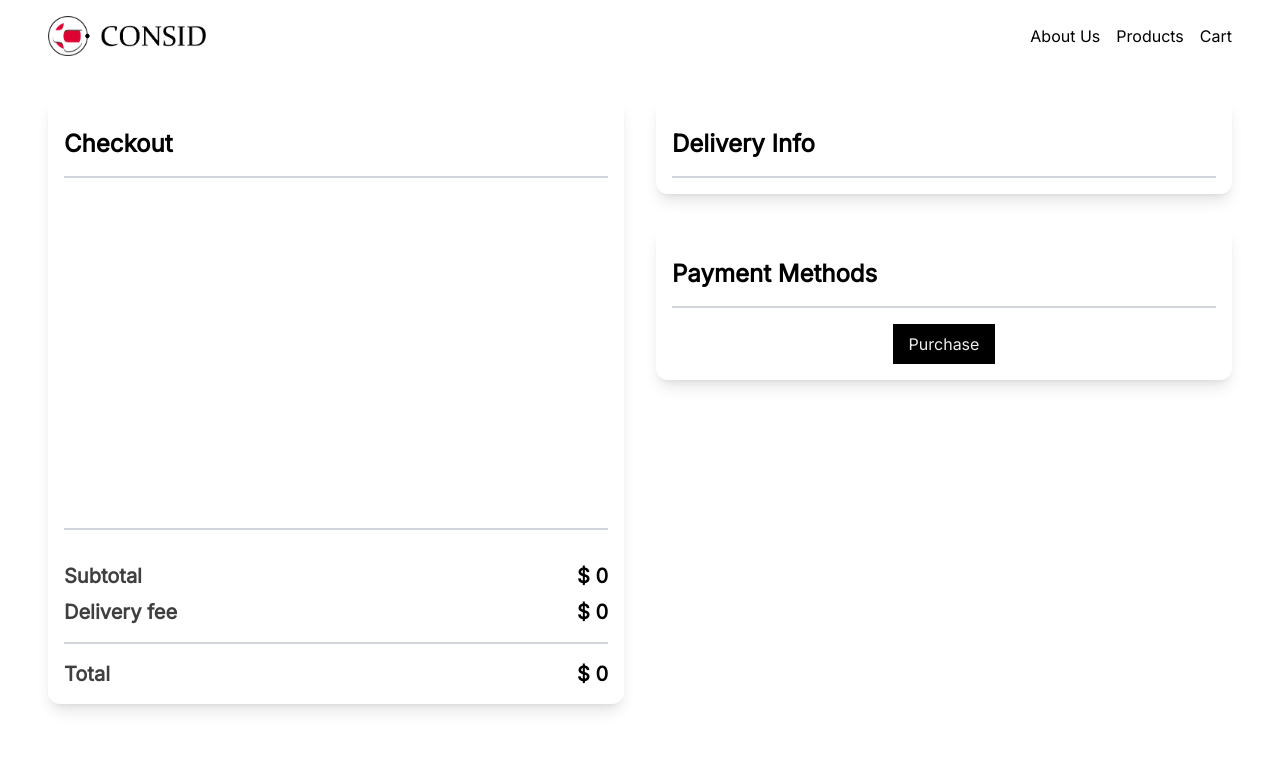
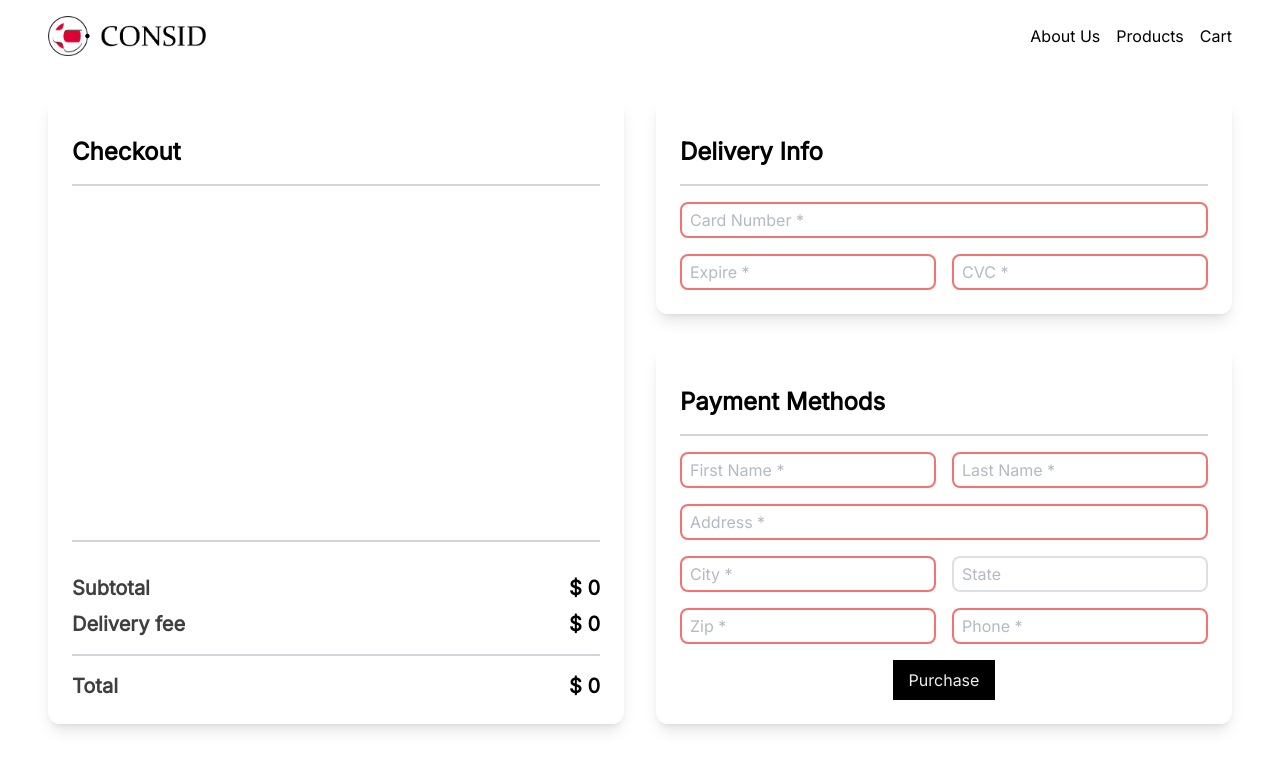
Before and after one commit to GITZMBE/uppgift-frontend-nextjs, a Next.js app in the folder next/: page /checkout in a window 1280 px wide. Shown: the top 770 px of the page. Built offline with nearby package versions, Linux system fonts and the light colour scheme.

Commit message:
Add custom Input component in checkout page

```diff
--- a/next/app/checkout/page.tsx
+++ b/next/app/checkout/page.tsx
@@ -1,19 +1,40 @@
 "use client";
 
 import CartItemRecord from "@/src/components/CartItemRecord";
+import {Input} from "@/src/components";
 import CartItem from "@/src/models/cartItem";
 import { cartState, getCartValue } from "@/src/recoil";
 import Link from "next/link";
-import React from "react";
+import React, { useState } from "react";
 import { useRecoilState } from "recoil";
+import { useRouter } from "next/navigation";
 
 const CheckoutPage = () => {
+  const router = useRouter();
+
   const [cart, setCart] = useRecoilState(cartState);
   const deliveryFee = 0;
+  const [input, setInput] = useState({
+    cardNumber: "",
+    expire: "",
+    cvc: "",
+    firstName: "",
+    lastName: "",
+    address: "",
+    city: "",
+    state: "",
+    zip: "",
+    phone: ""
+  });
+
+  const handleSubmit = (e: React.FormEvent<HTMLFormElement>) => {
+    e.preventDefault();
+    router.push('/order_confirmation');
+  };
 
   return (
-    <div className='w-full h-screen flex gap-8 py-24 px-4 sm:px-8 md:px-12'>
-      <div className='w-full lg:max-w-[45vw] flex flex-col gap-4 p-4 shadow-lg rounded-xl'>
+    <div className='w-full min-h-screen flex gap-8 py-24 px-4 sm:px-8 md:px-12'>
+      <div className='w-full lg:max-w-[45vw] flex flex-col gap-4 p-6 shadow-lg rounded-xl'>
         <h2 className='text-2xl font-bold py-4 border-b-2 border-gray-300'>
           Checkout
         </h2>
@@ -46,24 +67,46 @@ const CheckoutPage = () => {
         </div>
       </div>
       <div className='w-full flex flex-col gap-8'>
-        <div className='flex flex-col gap-4 p-4 shadow-lg rounded-xl'>
+        <div className='flex flex-col gap-4 p-6 shadow-lg rounded-xl'>
           <h2 className='text-2xl font-bold border-b-2 py-4 border-gray-300'>
-            {" "}
             Delivery Info
           </h2>
+          <div className='flex flex-col gap-4'>
+            <div className="flex gap-4">
+              <Input name="cardNumber" value={input} setValue={setInput} placeholder="Card Number" pattern="^(?:\d{4}[- ]?){3}\d{4}$" required={true} />
+            </div>
+            <div className="flex gap-4">
+              <Input name="expire" value={input} setValue={setInput} placeholder="Expire" pattern="^(0[1-9]|1[0-2])\/([0-9]{2})$" required={true} />
+              <Input name="cvc" value={input} setValue={setInput} placeholder="CVC" pattern="^(?!000)\d{3,4}$" required={true} />
+            </div>
+          </div>
         </div>
-        <div className='flex flex-col gap-4 p-4 shadow-lg rounded-xl'>
+        <div className='flex flex-col gap-4 p-6 shadow-lg rounded-xl'>
           <h2 className='text-2xl font-bold border-b-2 py-4 border-gray-300'>
             Payment Methods
           </h2>
-          <div className="w-full flex flex-col items-center">
-            <Link
-            href='/order_confirmation'
-            className='py-2 px-4 bg-black text-light hover:text-white'
-            >
-              Purchase
-            </Link>
-          </div>
+          <form className="space-y-4" id="paymentForm" onSubmit={handleSubmit}>
+            <div className="flex gap-4">
+              <Input name="firstName" value={input} setValue={setInput} placeholder="First Name" pattern="^[A-Za-z]+(?:[-' ][A-Za-z]+)?$" required={true} />
+              <Input name="lastName" value={input} setValue={setInput} placeholder="Last Name" pattern="^[A-Za-z]+(?:[-' ][A-Za-z]+)?$" required={true} />
+            </div>
+            <div className="flex gap-4">
+              <Input name="address" value={input} setValue={setInput} placeholder="Address" pattern="^[a-öA-Ö]+\w\s\d+$" required={true} />
+            </div>
+            <div className="flex gap-4">
+              <Input name="city" value={input} setValue={setInput} placeholder="City" pattern="^[A-Za-z]+(?:[-' ][A-Za-z]+)?$" required={true} />
+              <Input name="state" value={input} setValue={setInput} placeholder="State" pattern="^(?:AL|AK|AZ|AR|CA|CO|CT|DE|FL|GA|HI|ID|IL|IN|IA|KS|KY|LA|ME|MD|MA|MI|MN|MS|MO|MT|NE|NV|NH|NJ|NM|NY|NC|ND|OH|OK|OR|PA|RI|SC|SD|TN|TX|UT|VT|VA|WA|WV|WI|WY|Alabama|Alaska|Arizona|Arkansas|California|Colorado|Connecticut|Delaware|Florida|Georgia|Hawaii|Idaho|Illinois|Indiana|Iowa|Kansas|Kentucky|Louisiana|Maine|Maryland|Massachusetts|Michigan|Minnesota|Mississippi|Missouri|Montana|Nebraska|Nevada|New Hampshire|New Jersey|New Mexico|New York|North Carolina|North Dakota|Ohio|Oklahoma|Oregon|Pennsylvania|Rhode Island|South Carolina|South Dakota|Tennessee|Texas|Utah|Vermont|Virginia|Washington|West Virginia|Wisconsin|Wyoming)$" />
+            </div>
+            <div className="flex gap-4">
+              <Input name="zip" value={input} setValue={setInput} placeholder="Zip" pattern="^\d{3}\s?\d{2}$" required={true} />
+              <Input name="phone" value={input} setValue={setInput} placeholder="Phone" pattern="^\d{10}$" required={true} />
+            </div>
+            <div className="w-full flex flex-col items-center">
+              <button type="submit" className='py-2 px-4 bg-black text-light hover:text-white'>
+                Purchase
+              </button>
+            </div>
+          </form>
         </div>
       </div>
     </div>
--- a/next/src/components/Input.tsx
+++ b/next/src/components/Input.tsx
@@ -18,7 +18,7 @@ export const Input = ({ placeholder, value, setValue, pattern, name, required }:
 
   return (
     <input
-      className={`w-full py-1 px-2 rounded-lg border-2 opacity-75 focus:opacity-100 outline-none ${ isValidInput(value[name], pattern || ".*") ? 'valid:border-green-500' : 'border-red-500' }  `}
+      className={`w-full py-1 px-2 rounded-lg border-2 opacity-75 focus:opacity-100 outline-none ${ isValidInput(value[name], pattern || ".*") ? 'valid:border-green-500' : isRequired ? 'invalid:border-red-500' : 'border-gray-300' }  `}
       type="text"
       name={ name }
       placeholder={ `${placeholder}${ isRequired ? ' *' : '' }` || "input" }
```
